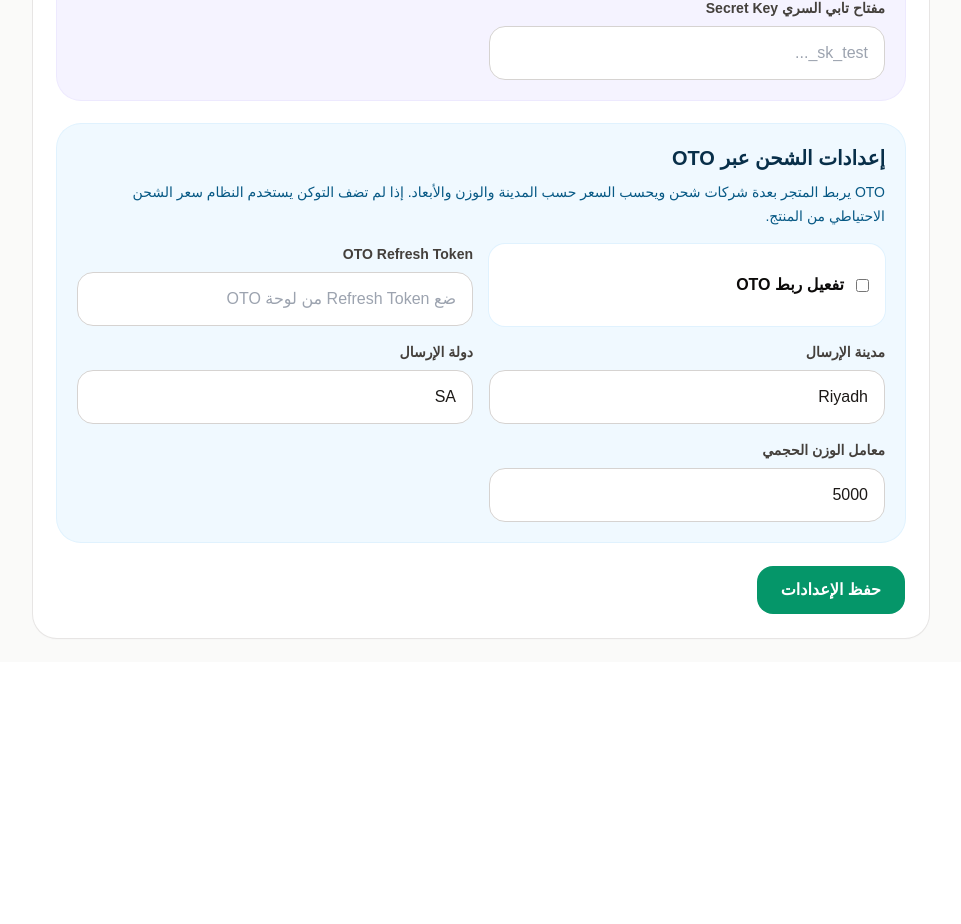
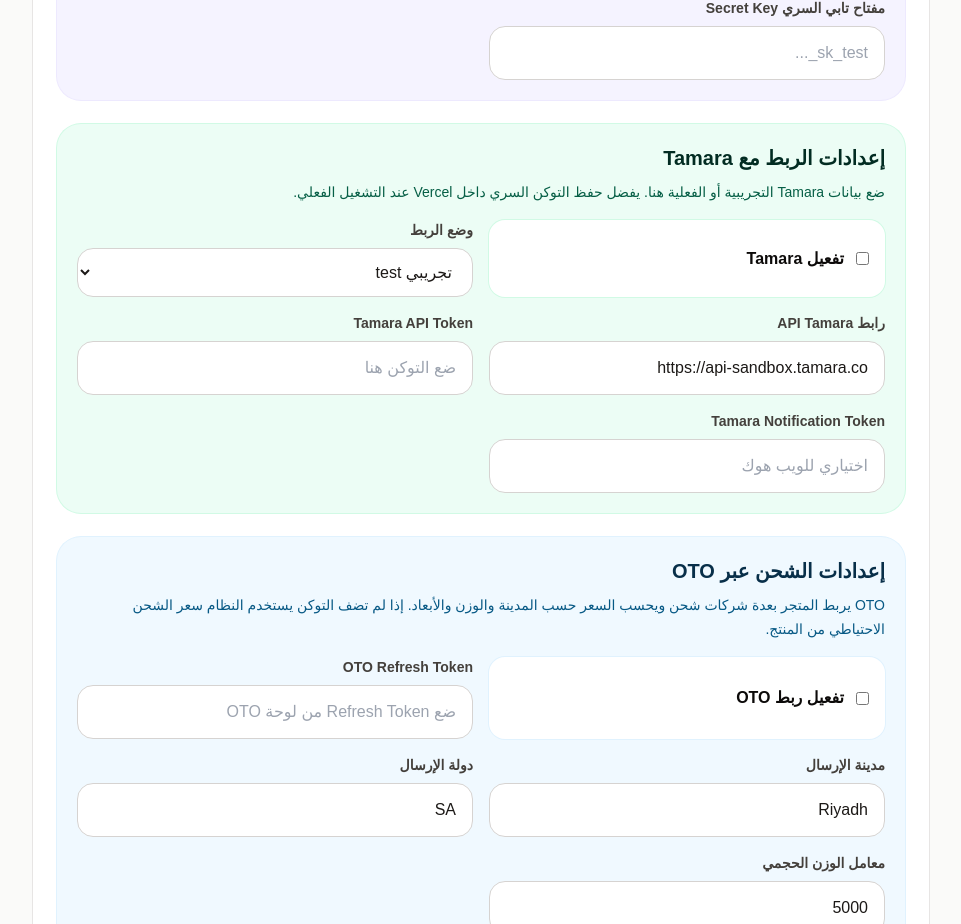
Before and after one commit to azizsoom/one-product-tabby-store, a Next.js app: page /admin/settings in a window 1280 px wide. Shown: the part 940-1864 px from the top of the page, without its empty margins (159-1120 px from the left). Before the commit the page ends 1602 px from the top, so only its background shows below. Built offline with nearby package versions, Linux system fonts and the light colour scheme; no server answers; the database is empty.

Commit message:
Add Tamara settings to admin

```diff
--- a/app/admin/settings/page.tsx
+++ b/app/admin/settings/page.tsx
@@ -19,6 +19,11 @@ const defaults: Record<string, string> = {
   tabby_merchant_code: 'kuredais',
   tabby_api_url: 'https://api.tabby.sa/api/v2/checkout',
   tabby_mode: 'test',
+  tamara_enabled: 'false',
+  tamara_api_token: '',
+  tamara_api_url: 'https://api-sandbox.tamara.co',
+  tamara_notification_token: '',
+  tamara_mode: 'test',
   oto_enabled: 'false',
   oto_refresh_token: '',
   oto_origin_city: 'Riyadh',
@@ -98,6 +103,18 @@ export default function SettingsPage() {
             </div>
           </div>
 
+          <div className="mt-6 rounded-3xl bg-emerald-50 p-5 ring-1 ring-emerald-100">
+            <h2 className="text-xl font-black text-emerald-950">إعدادات الربط مع Tamara</h2>
+            <p className="mt-2 text-sm leading-6 text-emerald-800">ضع بيانات Tamara التجريبية أو الفعلية هنا. يفضل حفظ التوكن السري داخل Vercel عند التشغيل الفعلي.</p>
+            <div className="mt-4 grid gap-4 md:grid-cols-2">
+              <label className="flex items-center gap-3 rounded-2xl bg-white p-4 ring-1 ring-emerald-100"><input type="checkbox" checked={settings.tamara_enabled === 'true'} onChange={(e) => setSettings({ ...settings, tamara_enabled: e.target.checked ? 'true' : 'false' })} /><span className="font-bold">تفعيل Tamara</span></label>
+              <label><span className="mb-2 block text-sm font-bold text-stone-700">وضع الربط</span><select className="input" value={settings.tamara_mode} onChange={(e) => setSettings({ ...settings, tamara_mode: e.target.value })}><option value="test">تجريبي test</option><option value="live">فعلي live</option></select></label>
+              <Field label="رابط API Tamara" value={settings.tamara_api_url} onChange={(v) => setSettings({ ...settings, tamara_api_url: v })} placeholder="https://api-sandbox.tamara.co" />
+              <Field label="Tamara API Token" type="password" value={settings.tamara_api_token} onChange={(v) => setSettings({ ...settings, tamara_api_token: v })} placeholder="ضع التوكن هنا" />
+              <Field label="Tamara Notification Token" type="password" value={settings.tamara_notification_token} onChange={(v) => setSettings({ ...settings, tamara_notification_token: v })} placeholder="اختياري للويب هوك" />
+            </div>
+          </div>
+
           <div className="mt-6 rounded-3xl bg-sky-50 p-5 ring-1 ring-sky-100">
             <h2 className="text-xl font-black text-sky-950">إعدادات الشحن عبر OTO</h2>
             <p className="mt-2 text-sm leading-6 text-sky-800">OTO يربط المتجر بعدة شركات شحن ويحسب السعر حسب المدينة والوزن والأبعاد. إذا لم تضف التوكن يستخدم النظام سعر الشحن الاحتياطي من المنتج.</p>
```
